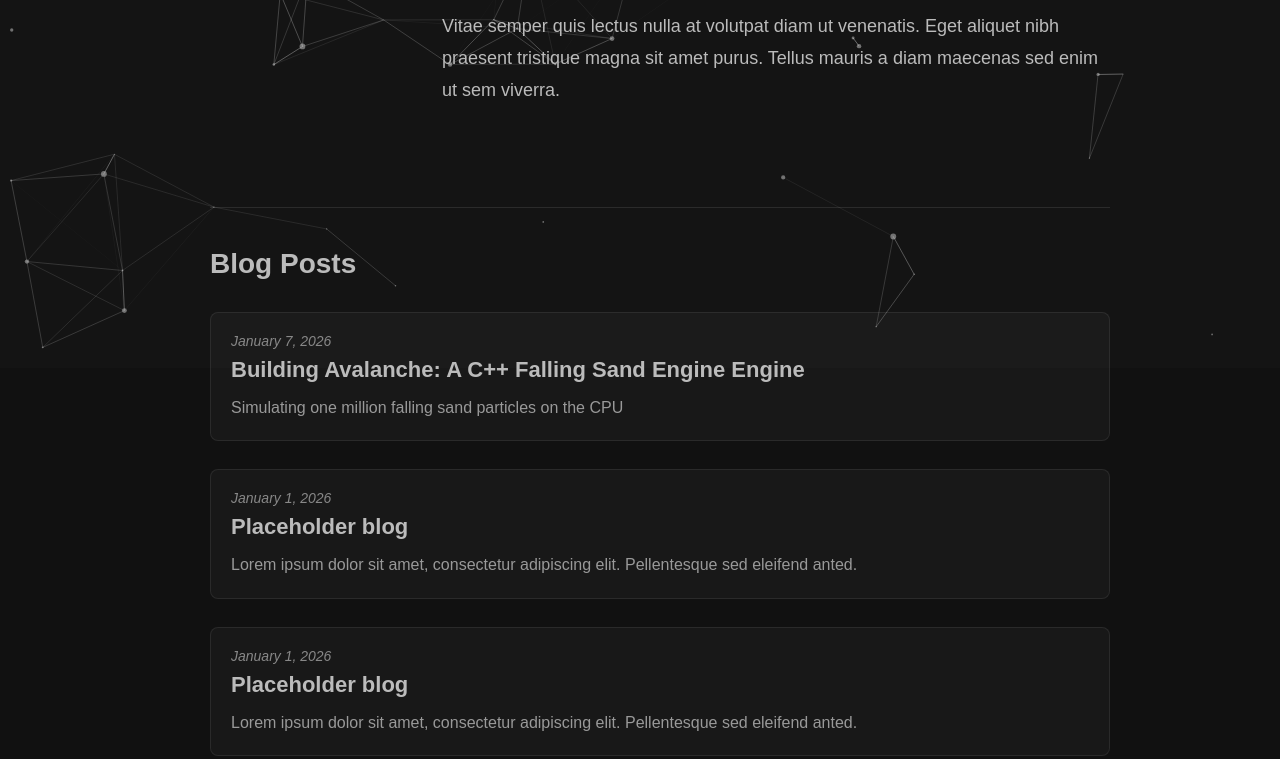
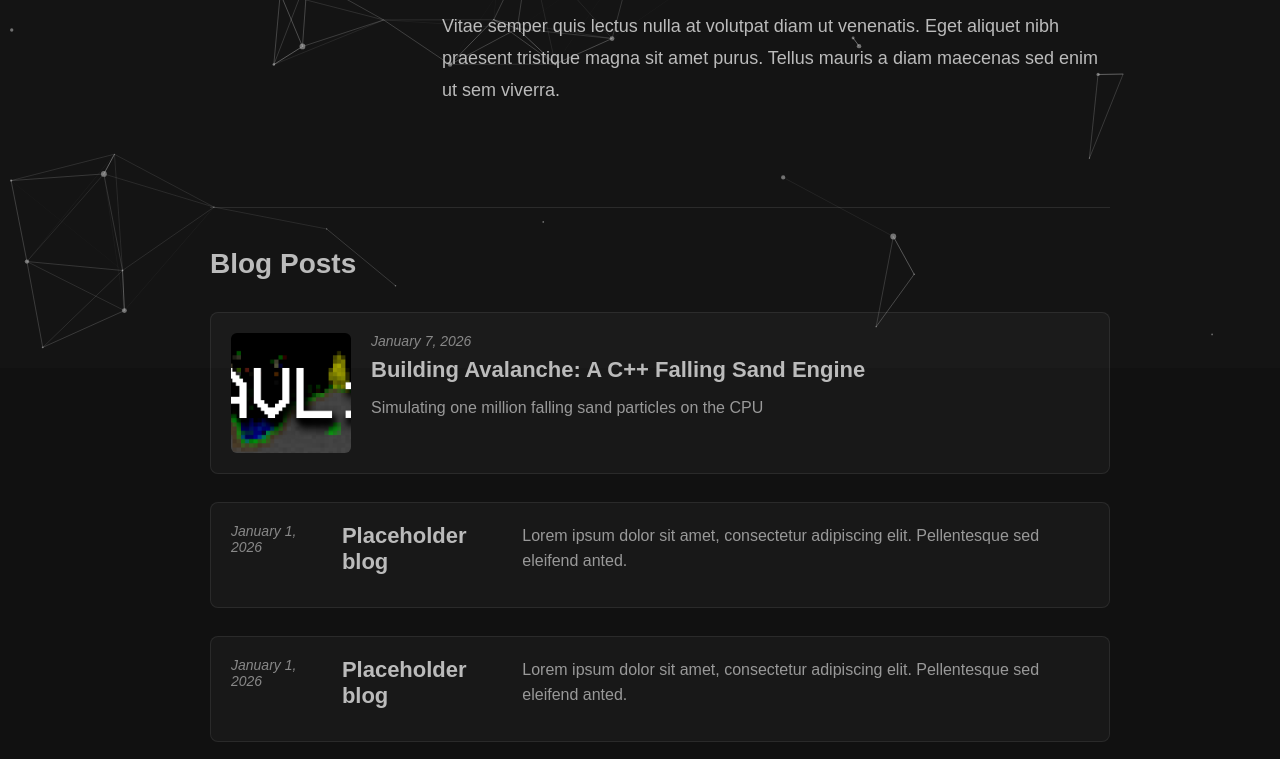
Before and after one commit to PiterGroot/portfolio-2026, a plain HTML site: page index.html in a window 1280 px wide. Shown: the part 432-1191 px from the top of the page. Drawn offline with Linux system fonts and the light colour scheme; some packages are replaced by stand-ins of ours; a script that the page names is missing.

Commit message:
Added logo to blog post button and avalanche header blog

```diff
--- a/index.html
+++ b/index.html
@@ -71,9 +71,12 @@
             <h2 class="blog-title">Blog Posts</h2>
             <div class="blog-list">
                 <article class="blog-entry">
-                    <div class="blog-date">January 7, 2026</div>
-                    <h3 class="blog-entry-title"><a href="blog/avalanche.html">Building Avalanche: A C++ Falling Sand Engine Engine</a></h3>
-                    <p class="blog-excerpt">Simulating one million falling sand particles on the CPU</p>
+                    <img src="media/logo.png" alt="Avalanche Engine" class="blog-thumbnail">
+                    <div class="blog-content">
+                        <div class="blog-date">January 7, 2026</div>
+                        <h3 class="blog-entry-title"><a href="blog/avalanche.html">Building Avalanche: A C++ Falling Sand Engine</a></h3>
+                        <p class="blog-excerpt">Simulating one million falling sand particles on the CPU</p>
+                    </div>
                 </article>
                 <article class="blog-entry">
                     <div class="blog-date">January 1, 2026</div>
--- a/style/styles.css
+++ b/style/styles.css
@@ -470,12 +470,28 @@ canvas {
   background: rgba(255, 255, 255, 0.03);
   border: 1px solid rgba(255, 255, 255, 0.08);
   transition: background 0.3s ease, border-color 0.3s ease, transform 0.2s ease;
+  display: flex;
+  gap: 20px;
+  align-items: flex-start;
 }
 
 .blog-entry:hover {
   background: rgba(255, 255, 255, 0.06);
   border-color: rgba(255, 255, 255, 0.15);
   transform: translateY(-2px);
+}
+
+.blog-thumbnail {
+  width: 120px;
+  height: 120px;
+  object-fit: cover;
+  border-radius: 6px;
+  flex-shrink: 0;
+}
+
+.blog-content {
+  flex: 1;
+  min-width: 0;
 }
 
 .blog-date {
```
Also changed, not shown: blog/avalanche.html (+1 -0 lines).
